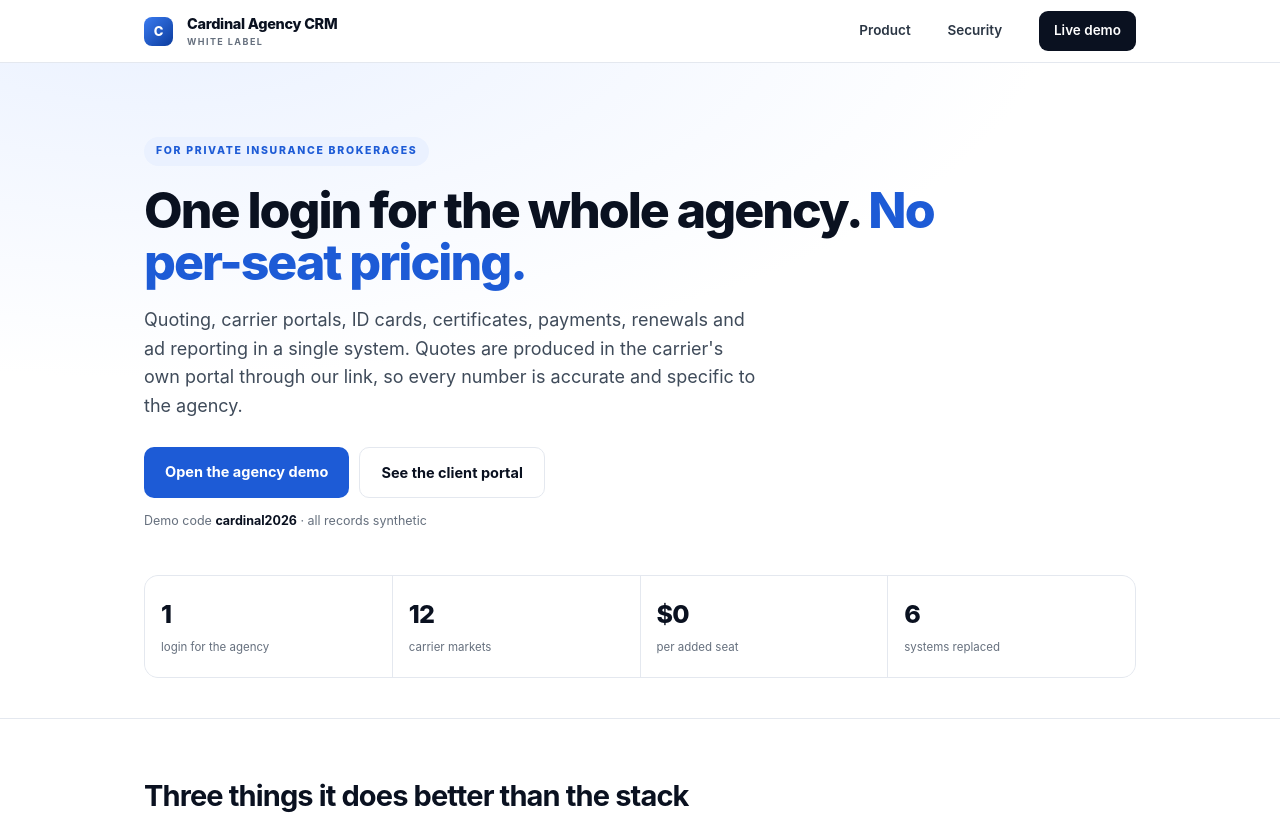
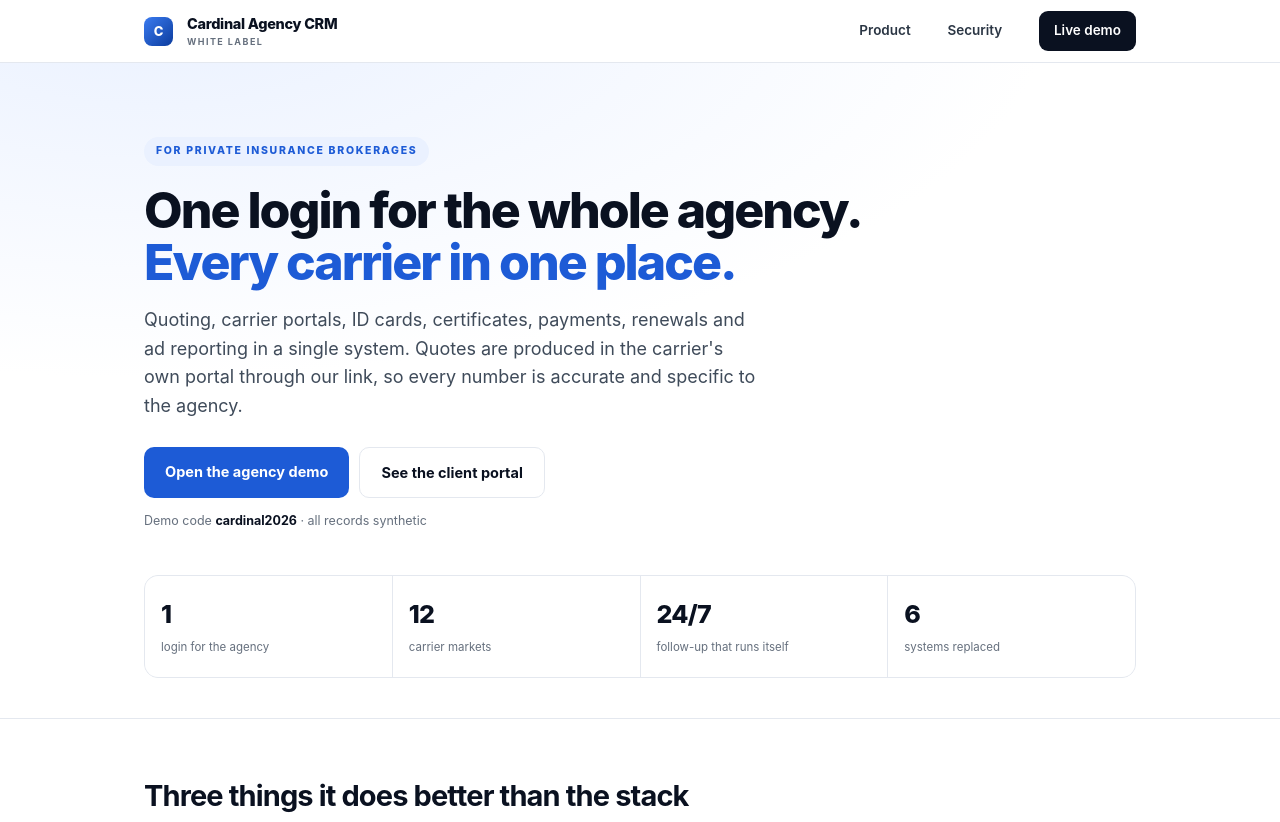
Before and after one commit to lnlsolutions/cardinal-agency-crm, a plain HTML site: page index.html in a window 1280 px wide. Shown: the top 822 px of the page. Drawn offline with Linux system fonts and the light colour scheme.

Commit message:
Remove pricing and per-seat claims

```diff
--- a/index.html
+++ b/index.html
@@ -47,14 +47,14 @@ h2{font-size:29px;letter-spacing:-.03em;margin-bottom:8px}
 
 <div class="hero"><div class="w">
 <div class="tag">For private insurance brokerages</div>
-<h1>One login for the whole agency. <span>No per-seat pricing.</span></h1>
+<h1>One login for the whole agency. <span>Every carrier in one place.</span></h1>
 <p class="lede">Quoting, carrier portals, ID cards, certificates, payments, renewals and ad reporting in a single system. Quotes are produced in the carrier's own portal through our link, so every number is accurate and specific to the agency.</p>
 <div class="btns"><a class="btn" href="demo.html">Open the agency demo</a><a class="btn alt" href="portal.html">See the client portal</a></div>
 <p class="meta">Demo code <b>cardinal2026</b> · all records synthetic</p>
 <div class="strip">
 <div><b>1</b><span>login for the agency</span></div>
 <div><b>12</b><span>carrier markets</span></div>
-<div><b>$0</b><span>per added seat</span></div>
+<div><b>24/7</b><span>follow-up that runs itself</span></div>
 <div><b>6</b><span>systems replaced</span></div>
 </div>
 </div></div>
@@ -75,7 +75,7 @@ h2{font-size:29px;letter-spacing:-.03em;margin-bottom:8px}
 <div class="row"><b>ID cards and certificates</b><s>Portal login per client, per request</s><span>Generated from the policy on file</span></div>
 <div class="row"><b>Drips and follow-up</b><s>A second marketing tool</s><span>Lifecycle sequences built in</span></div>
 <div class="row"><b>Lead and ad reporting</b><s>Spreadsheet guesswork</s><span>Spend, CPL, cost per bound policy</span></div>
-<div class="row"><b>Each new hire</b><s>$300 to $350 per seat, per tool</s><span>No per-seat charge</span></div>
+<div class="row"><b>Each new hire</b><s>Another seat to buy in every tool</s><span>One system to learn</span></div>
 </div></section>
 
 <section id="security"><div class="w">
```
